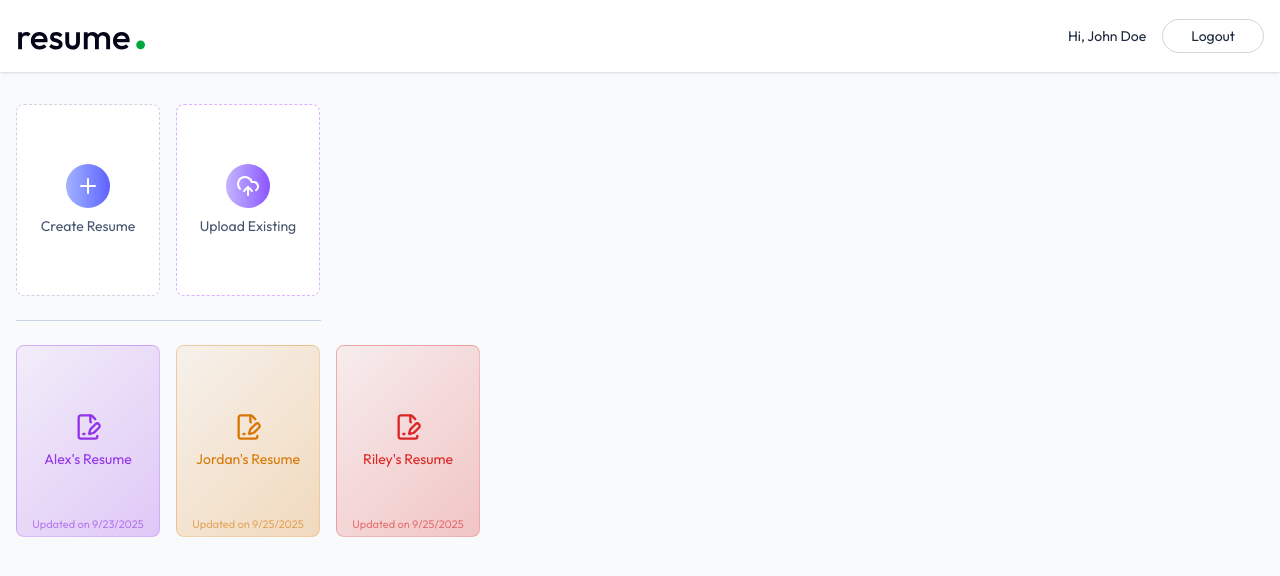
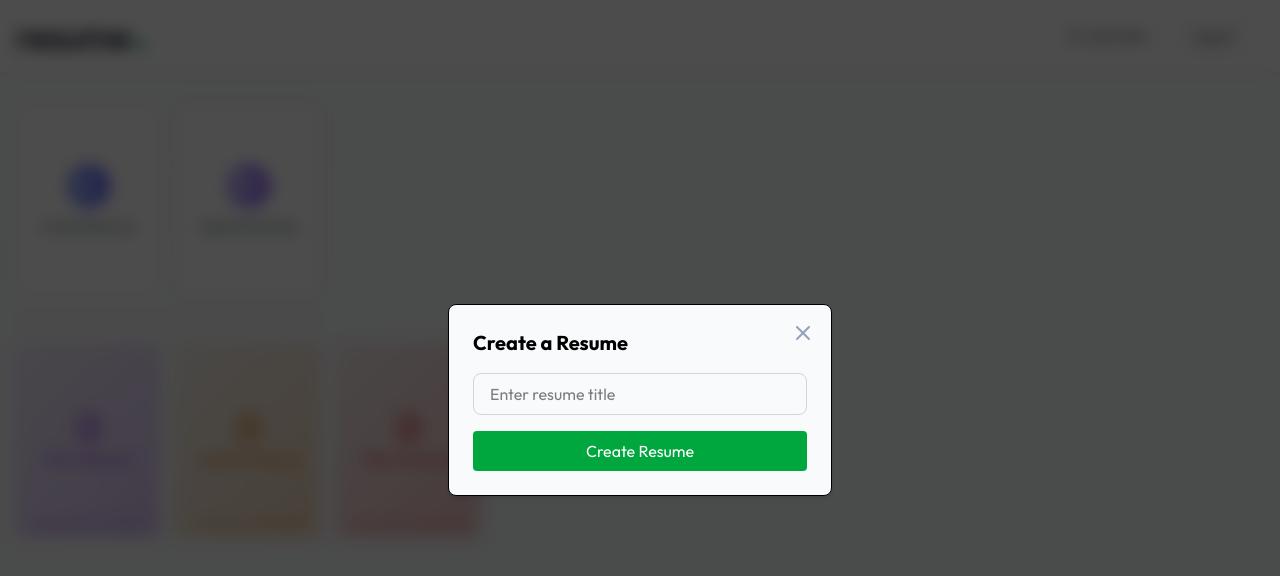
Before and after one commit to Boythesanket/resume-builder, a React (Vite) app in the folder frontend/: page /app in a window 1280 px wide. Both pictures are taken after a click on the button "Create Resume". Shown: the top 576 px of the page. Built offline with nearby package versions, Linux system fonts and the light colour scheme.

Commit message:
dashboard page

```diff
--- a/frontend/src/index.css
+++ b/frontend/src/index.css
@@ -14,4 +14,12 @@ body {
   button {
     @apply cursor-pointer;
   }
+  input:not([type="checkbox"]) {
+    @apply outline-none focus:ring border border-gray-300
+     focus:ring-blue-500 focus:border-blue-500 rounded-lg;
+  }
+  textarea {
+    @apply outline-none focus:ring border border-gray-300
+    focus:ring-blue-500 focus:border-blue-500 rounded-lg resize-none;
+  }
 }
--- a/frontend/src/pages/Dashboard.jsx
+++ b/frontend/src/pages/Dashboard.jsx
@@ -4,17 +4,38 @@ import {
   Plus,
   PlusIcon,
   TrashIcon,
+  UploadCloud,
   UploadCloudIcon,
+  XIcon,
 } from "lucide-react";
 import React, { useEffect } from "react";
 import { dummyResumeData } from "../assets/assets";
+import { useNavigate } from "react-router-dom";
 
 function Dashboard() {
   const colors = ["#9333ea", "#d97706", "#dc2626", "#0284c7", "#16a34a"];
   const [allResumes, setAllResumes] = React.useState([]);
+  const [title, setTitle] = React.useState("");
+  const [resume, setResume] = React.useState(null);
+  const [resumeId, setResumeId] = React.useState("");
+  const [showCreateResume, setShowCreateResume] = React.useState(false);
+  const [showUploadResume, setShowUploadResume] = React.useState(false);
+  const navigate = useNavigate();
 
   const loadAllResumes = async () => {
     setAllResumes(dummyResumeData);
+  };
+
+  const createResume = async (event) => {
+    event.preventDefault();
+    setShowCreateResume(false);
+    navigate(`/app/builder/resume123`);
+  };
+
+  const uploadResume = async (event) => {
+    event.preventDefault();
+    setShowUploadResume(false);
+    navigate(`/app/builder/resume123`);
   };
 
   useEffect(() => {
@@ -30,13 +51,20 @@ function Dashboard() {
 
         {/* BUTTONS */}
         <div className="flex gap-4">
-          <button className="w-full bg-white sm:max-w-36 h-48 flex flex-col items-center justify-center rounded-lg gap-2 text-slate-600 border border-dashed border-slate-300 group hover:border-indigo-500 hover:shadow-lg transition-all duration-300 cursor-pointer">
+          <button
+            onClick={() => setShowCreateResume(true)}
+            className="w-full bg-white sm:max-w-36 h-48 flex flex-col items-center justify-center rounded-lg gap-2 text-slate-600 border border-dashed border-slate-300 group hover:border-indigo-500 hover:shadow-lg transition-all duration-300 cursor-pointer"
+          >
             <PlusIcon className="size-11 transition-all duration-300 p-2.5 bg-linear-to-r from-indigo-300 to-indigo-500 text-white rounded-full" />
             <p className="text-sm group-hover:text-indigo-600 transition-all duration-300">
               Create Resume
             </p>
           </button>
-          <button className="w-full bg-white sm:max-w-36 h-48 flex flex-col items-center justify-center rounded-lg gap-2 text-slate-600 border border-dashed border-purple-300 group hover:border-purple-500 hover:shadow-lg transition-all duration-300 cursor-pointer">
+
+          <button
+            onClick={() => setShowUploadResume(true)}
+            className="w-full bg-white sm:max-w-36 h-48 flex flex-col items-center justify-center rounded-lg gap-2 text-slate-600 border border-dashed border-purple-300 group hover:border-purple-500 hover:shadow-lg transition-all duration-300 cursor-pointer"
+          >
             <UploadCloudIcon className="size-11 transition-all duration-300 p-2.5 bg-linear-to-r from-violet-300 to-violet-500 text-white rounded-full" />
             <p className="text-sm group-hover:text-purple-600 transition-all duration-300">
               Upload Existing
@@ -82,6 +110,100 @@ function Dashboard() {
             );
           })}
         </div>
+
+        {showCreateResume && (
+          <form
+            className="fixed inset-0 bg-black/70 backdrop-blur bg-opacity-50 z-10 flex items-center justify-center"
+            onSubmit={createResume}
+            onClick={() => setShowCreateResume(false)}
+          >
+            <div
+              onClick={(e) => e.stopPropagation()}
+              className="relative bg-slate-50 border shadow-md rounded-lg w-full max-w-sm p-6"
+            >
+              <h2 className="text-xl font-bold mb-4">Create a Resume</h2>
+              <input
+                type="text"
+                value={title}
+                onChange={(e) => setTitle(e.target.value)}
+                className="w-full px-4 py-2 mb-4 focus:border-green-600 ring-green-600"
+                placeholder="Enter resume title"
+                required
+              />
+
+              <button className="w-full py-2 bg-green-600 text-white rounded hover:bg-green-700 transition-colors">
+                Create Resume
+              </button>
+              <XIcon
+                className="absolute top-4 right-4 text-slate-400 hover:text-slate-600 cursor-pointer transition-colors"
+                onClick={() => {
+                  setShowCreateResume(false);
+                  setTitle("");
+                }}
+              />
+            </div>
+          </form>
+        )}
+
+        {showUploadResume && (
+          <form
+            className="fixed inset-0 bg-black/70 backdrop-blur bg-opacity-50 z-10 flex items-center justify-center"
+            onSubmit={uploadResume}
+            onClick={() => setShowUploadResume(false)}
+          >
+            <div
+              onClick={(e) => e.stopPropagation()}
+              className="relative bg-slate-50 border shadow-md rounded-lg w-full max-w-sm p-6"
+            >
+              <h2 className="text-xl font-bold mb-4">Upload Resume</h2>
+              <input
+                type="text"
+                onChange={(e) => setTitle(e.target.value)}
+                value={title}
+                className="w-full px-4 py-2 mb-4 focus:border-green-600 ring-green-600"
+                placeholder="Enter resume title"
+                required
+              />
+
+              <div>
+                <label
+                  htmlFor="resume-input"
+                  className="block text-sm text-slate-700"
+                >
+                  Select resume file
+                  <div className="flex flex-col items-center justify-center gap-2 border group text-slate-400 border-slate-400 border-dashed rounded-md p-4 py-10 my-4 hover:border-green-500 hover:text-green-700 cursor-pointer transition-colors">
+                    {resume ? (
+                      <p className="text-green-700">{resume.name}</p>
+                    ) : (
+                      <>
+                        <UploadCloud className="size-14 stroke-1" />
+                        <p>Upload resume</p>
+                      </>
+                    )}
+                  </div>
+                </label>
+                <input
+                  type="file"
+                  id="resume-input"
+                  accept=".pdf"
+                  hidden
+                  onChange={(e) => setResume(e.target.files[0])}
+                />
+              </div>
+
+              <button className="w-full py-2 bg-green-600 text-white rounded hover:bg-green-700 transition-colors">
+                Upload Resume
+              </button>
+              <XIcon
+                className="absolute top-4 right-4 text-slate-400 hover:text-slate-600 cursor-pointer transition-colors"
+                onClick={() => {
+                  setShowUploadResume(false);
+                  setTitle("");
+                }}
+              />
+            </div>
+          </form>
+        )}
       </div>
     </div>
   );
```
